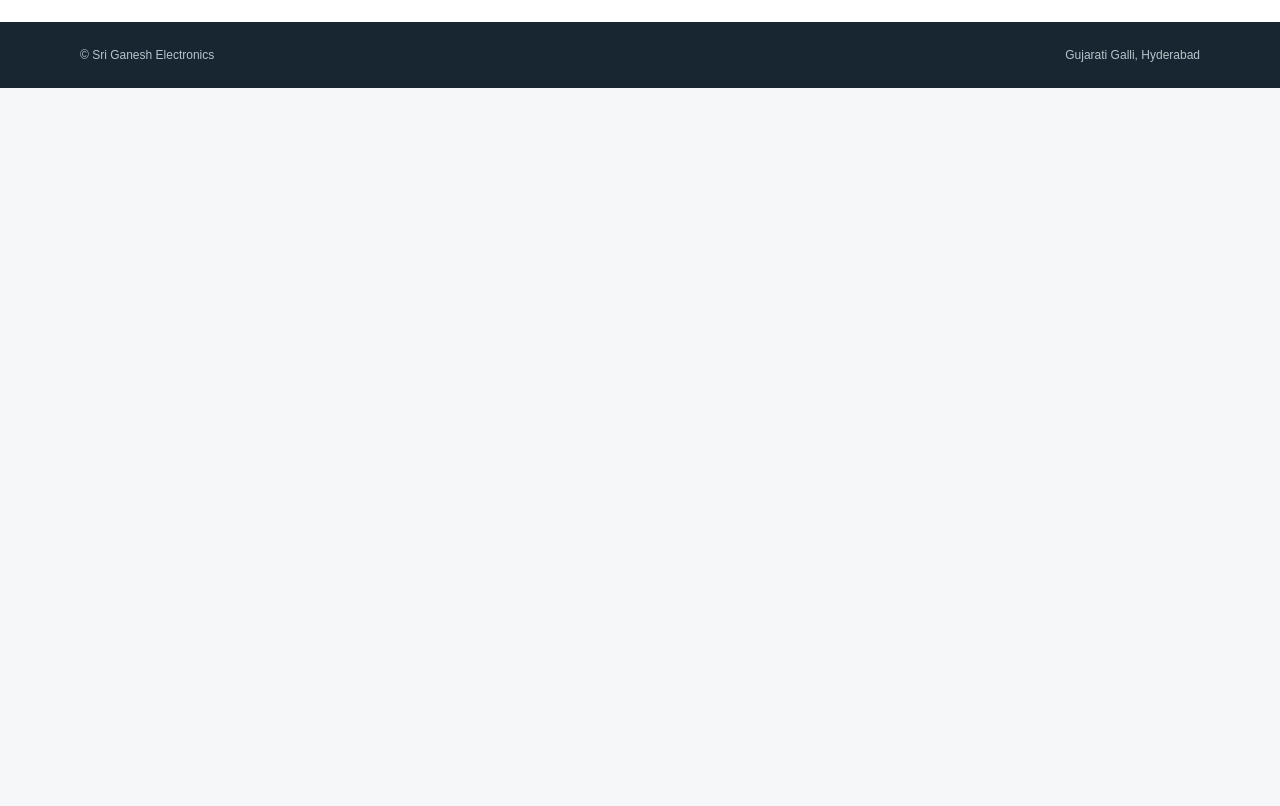
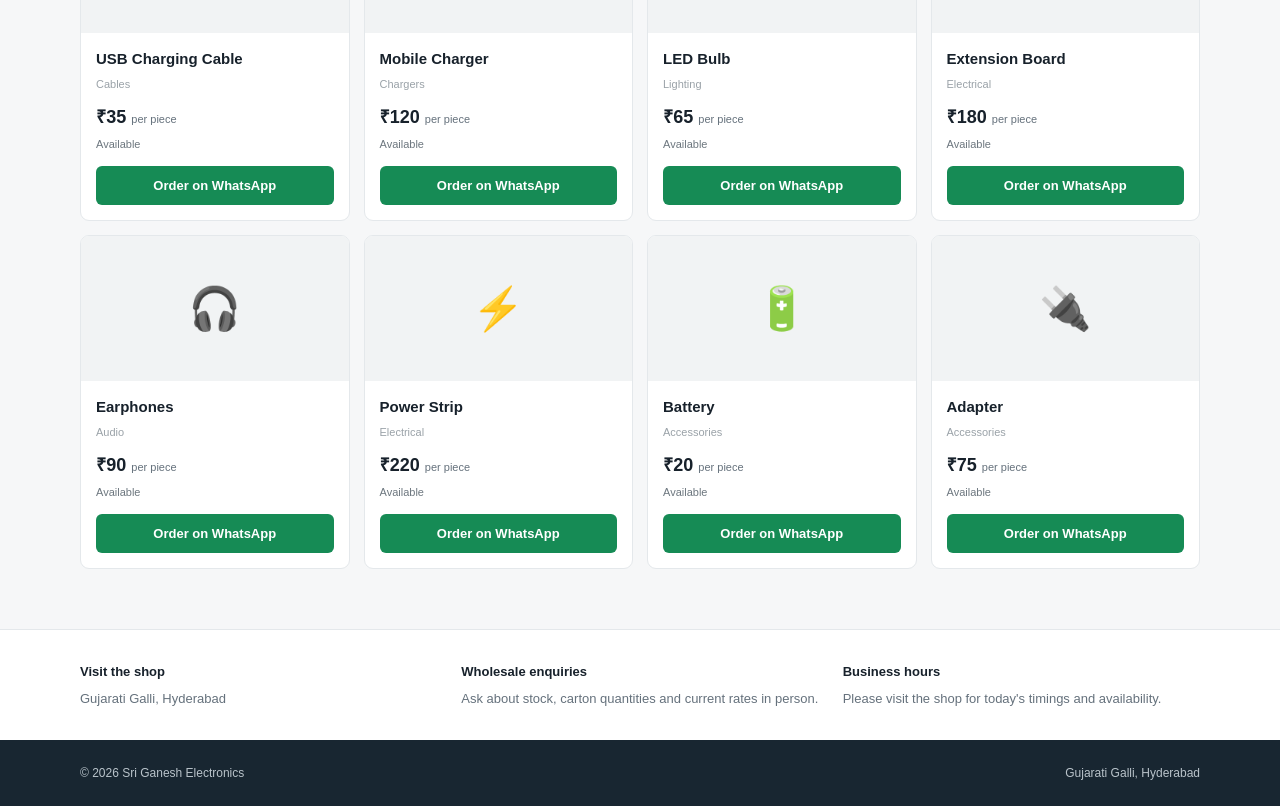
Before and after one commit to mygame-creator/ganesh, a plain HTML site: page index.html in a window 1280 px wide. Shown: the part 801-1607 px from the top of the page. Before the commit the page ends 889 px from the top, so only its background shows below. Drawn offline with Linux system fonts and the light colour scheme.

Commit message:
Correct JavaScript newline in WhatsApp helper

```diff
--- a/index.html
+++ b/index.html
@@ -43,7 +43,8 @@ const key="sriGaneshWholesaleItems";
 let items;try{const saved=JSON.parse(localStorage.getItem(key));items=Array.isArray(saved)&&saved.length?saved:initialItems}catch{items=initialItems}
 let activeCategory="All";
 const grid=document.getElementById("productGrid"),cats=document.getElementById("categories"),search=document.getElementById("search");
-const money=n=>"₹"+Number(n).toLocaleString("en-IN",{maximumFractionDigits:2});\nfunction waLink(item){const msg=`Hi Sri Ganesh Electronics, I want to order: ${item.name} — ${money(item.price)} ${item.unit||"per piece"}. Please confirm availability and wholesale price.`;return "https://wa.me/919030625140?text="+encodeURIComponent(msg)}
+const money=n=>"₹"+Number(n).toLocaleString("en-IN",{maximumFractionDigits:2});
+function waLink(item){const msg=`Hi Sri Ganesh Electronics, I want to order: ${item.name} — ${money(item.price)} ${item.unit||"per piece"}. Please confirm availability and wholesale price.`;return "https://wa.me/919030625140?text="+encodeURIComponent(msg)}
 function save(){localStorage.setItem(key,JSON.stringify(items));render()}
 function renderCategories(){let names=["All",...new Set(items.map(x=>x.category||"Other"))];cats.innerHTML=names.map(c=>'<button class="chip '+(c===activeCategory?'active':'')+'" data-cat="'+esc(c)+'">'+esc(c)+'</button>').join("");cats.querySelectorAll("button").forEach(b=>b.onclick=()=>{activeCategory=b.dataset.cat;render()})}
 function render(){renderCategories();let q=search.value.trim().toLowerCase();let shown=items.filter(x=>(activeCategory==="All"||x.category===activeCategory)&&(x.name+" "+x.category).toLowerCase().includes(q));grid.innerHTML=shown.length?shown.map(x=>'<article class="product"><div class="product-art">'+esc(x.icon||"▦")+'</div><div class="product-body"><h4>'+esc(x.name)+'</h4><div class="sku">'+esc(x.category||"General")+'</div><div class="price">'+money(x.price)+' <small>'+esc(x.unit||"per piece")+'</small></div><div class="stock">'+esc(x.stock||"Ask for availability")+'</div><a class="btn wa" href="'+waLink(x)+'" target="_blank" rel="noopener">Order on WhatsApp</a></div></article>').join(""):'<div class="empty">No items found. Try another search.</div>';renderAdmin()}
```
